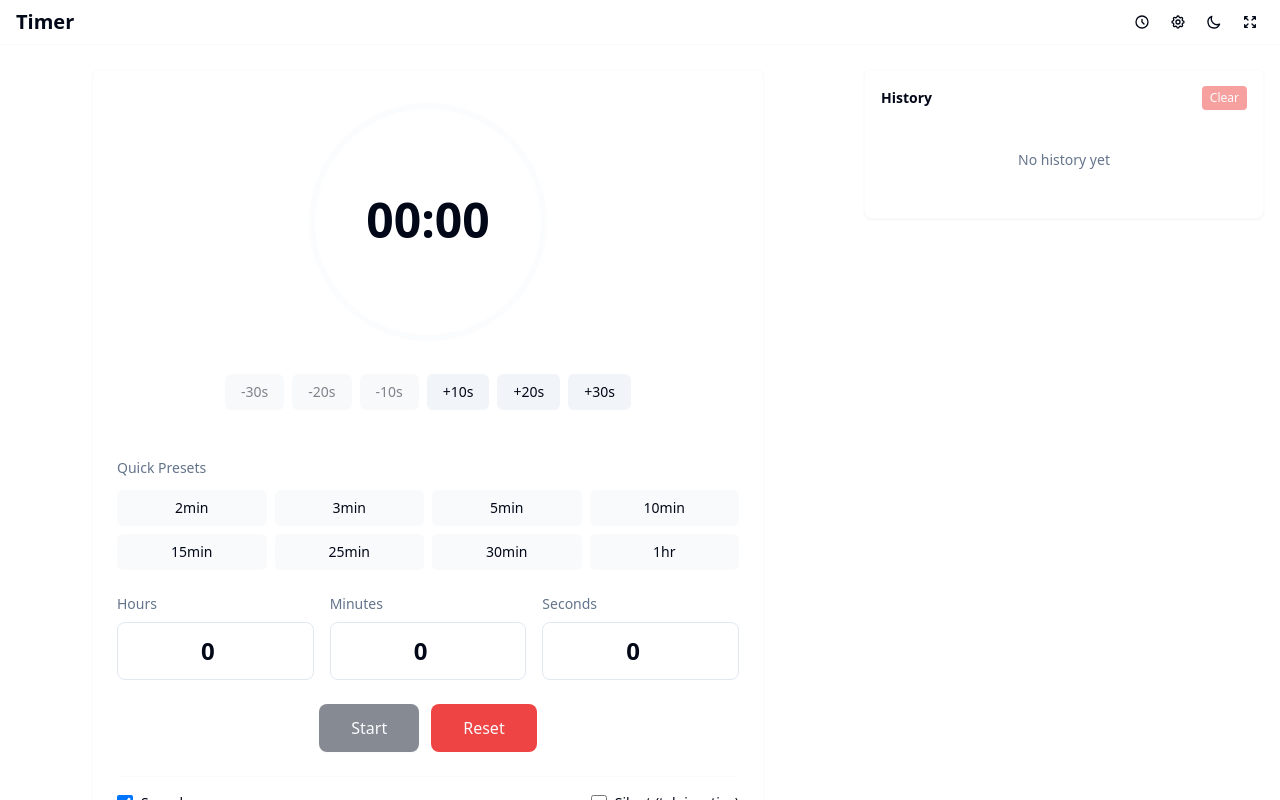
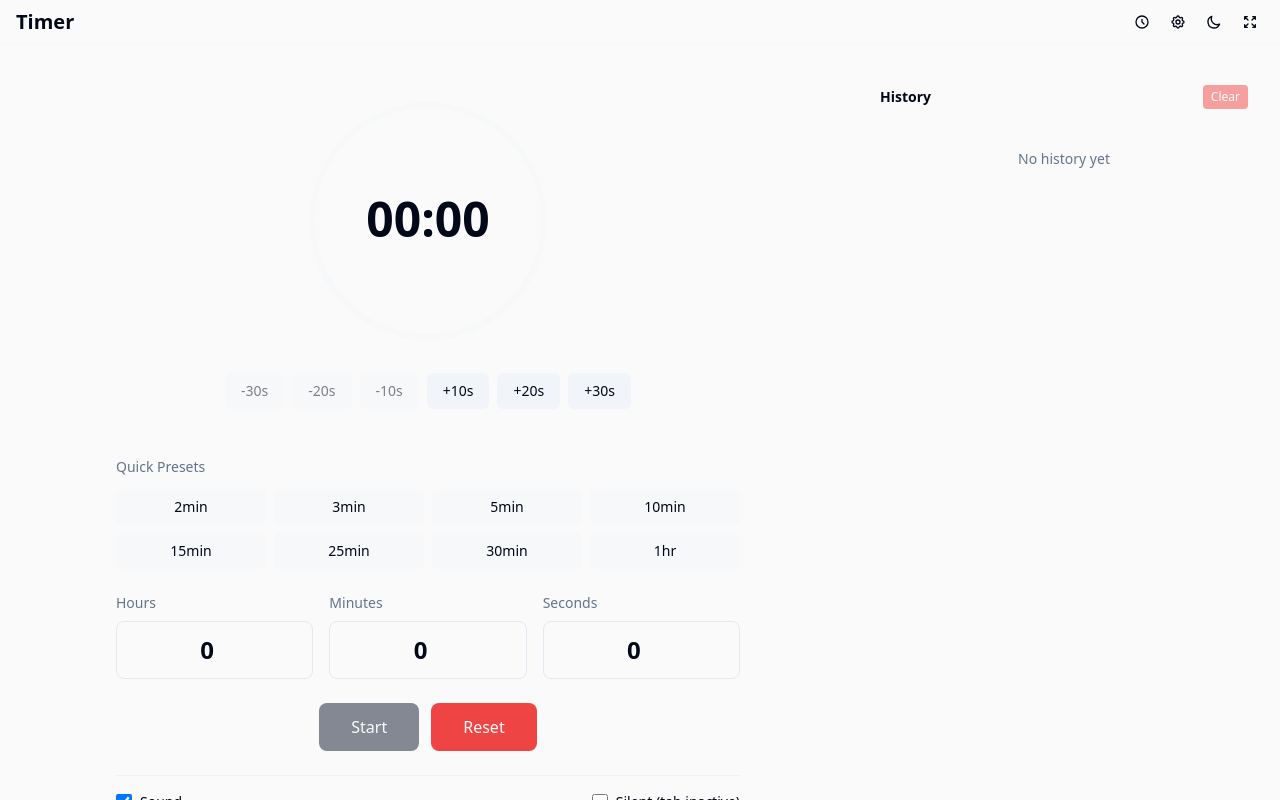
Before and after one commit to ibnuh/timer, a Vue app: page / in a window 1280 px wide. Built offline with nearby package versions, Linux system fonts and the light colour scheme.

Commit message:
No boxes

```diff
--- a/src/components/HistoryView.vue
+++ b/src/components/HistoryView.vue
@@ -1,7 +1,7 @@
 <template>
   <div class="flex flex-col gap-3">
     <!-- History -->
-    <div class="bg-card rounded-lg p-4 shadow-sm border border-border/20">
+    <div class="p-4">
       <div class="flex justify-between items-center mb-2">
         <h2 class="text-sm font-bold">History</h2>
         <button
--- a/src/components/TimerView.vue
+++ b/src/components/TimerView.vue
@@ -1,6 +1,6 @@
 <template>
   <div class="w-full">
-    <div class="bg-card rounded-lg p-6 shadow-sm border border-border/20">
+    <div class="p-6">
       <!-- Circular Timer Display -->
       <div class="flex flex-col items-center mb-6">
         <div
@@ -180,7 +180,7 @@
       </div>
 
       <!-- Settings -->
-      <div class="pt-4 border-t border-border/20">
+      <div class="pt-4 border-t border-border/40">
         <div class="flex items-center justify-between text-sm mb-3">
           <label class="flex items-center gap-2 cursor-pointer">
             <input
--- a/src/style.css
+++ b/src/style.css
@@ -4,7 +4,7 @@
 
 @layer base {
   :root {
-    --background: 0 0% 100%;
+    --background: 0 0% 98%;
     --foreground: 222.2 84% 4.9%;
     --card: 0 0% 100%;
     --card-foreground: 222.2 84% 4.9%;
```
